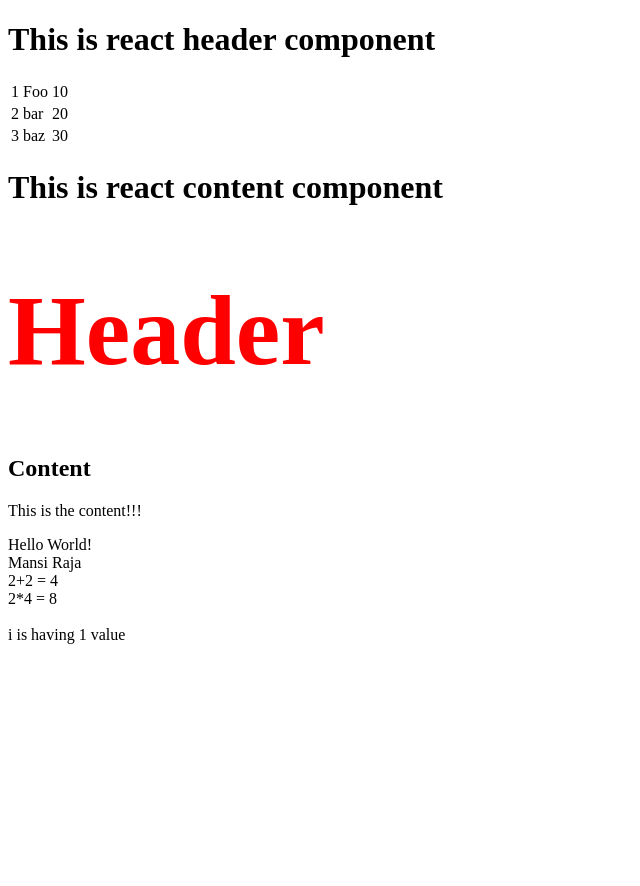
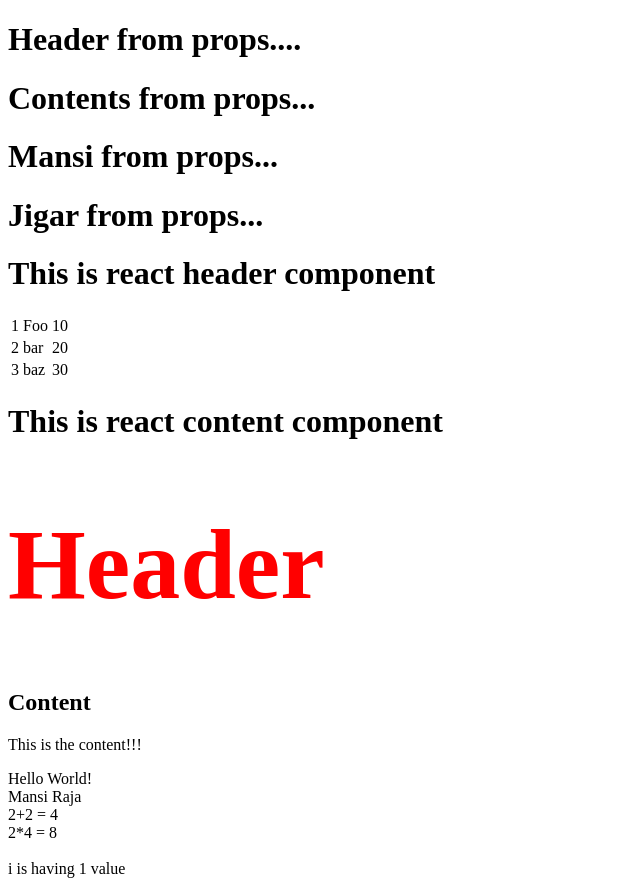
Before and after one commit to mansi-raja5/reactApp, a React app: page / in a window 1280 px wide. Shown: the whole page, without its empty margins (0-640 px from the left). Before the commit the page ends 800 px from the top, so only its background shows below. Built offline with nearby package versions, Linux system fonts and the light colour scheme.

Commit message:
Using props value and default props

```diff
--- a/App.jsx
+++ b/App.jsx
@@ -34,6 +34,10 @@ class App extends React.Component{
 
 		return(
 			<div>
+				<h1>{this.props.headerProp}</h1>
+				<h1>{this.props.contentProp}</h1>
+				<h1>{this.props.mansiProp}</h1>
+				<h1>{this.props.jigarProp}</h1>
 				<Header/>
 				<table>
 					<tbody>
@@ -93,4 +97,9 @@ class Content extends React.Component{
 	}
 }
 
+App.defaultProps = {
+	mansiProp: "Mansi from props...",
+    jigarProp:"Jigar from props..."
+}
+
 export default App;
--- a/main.js
+++ b/main.js
@@ -2,4 +2,4 @@ import React from 'react';
 import ReactDOM from 'react-dom';
 import App from './App.jsx';
 
-ReactDOM.render(<App />, document.getElementById('app'));
+ReactDOM.render(<App headerProp = "Header from props...." contentProp= "Contents from props..."/>, document.getElementById('app'));
```
